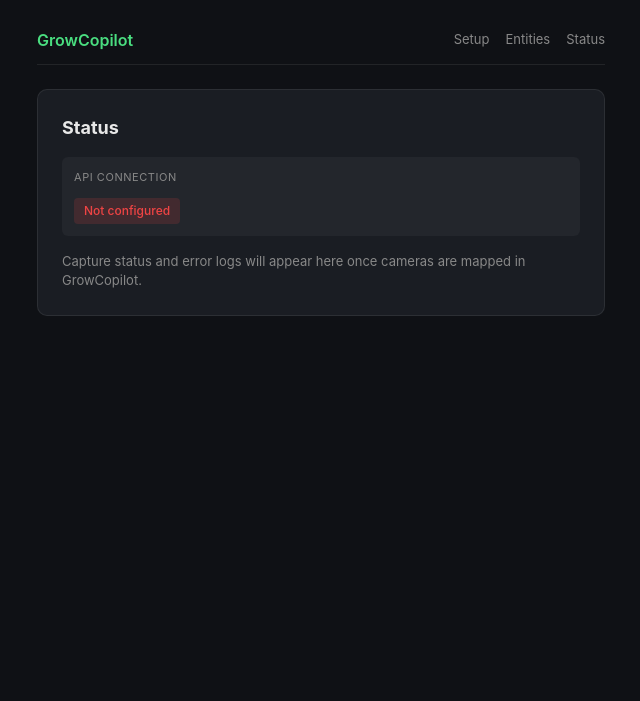
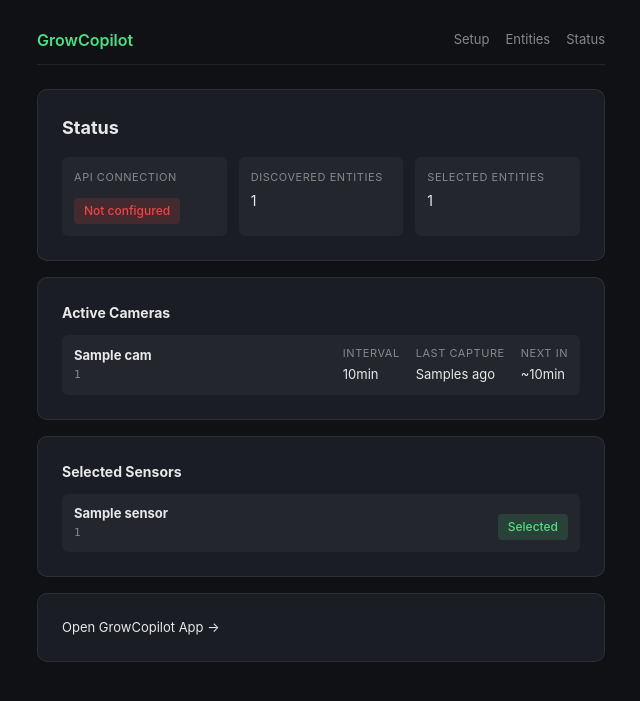
Before and after one commit to growcopilot/ha-addon, a Python web app: template growcopilot/src/web/templates/status.html in a window 1280 px wide. Shown: the top 701 px of the page, without its empty margins (319-959 px from the left). Run offline with Jinja, Linux system fonts and the light colour scheme; the template is opened without the code that fills it: most values are stand-ins (such as "Sample title", 1, 10 or a date in 2020).

Commit message:
Release v1.1.0

```diff
--- a/growcopilot/config.yaml
+++ b/growcopilot/config.yaml
@@ -1,5 +1,5 @@
 name: GrowCopilot
-version: 1.0.6
+version: 1.1.0
 slug: growcopilot
 description: AI-powered plant health monitoring — push camera snapshots to GrowCopilot
 url: https://growcopilot.ai
--- a/growcopilot/src/web/server.py
+++ b/growcopilot/src/web/server.py
@@ -10,11 +10,13 @@ from src.web.routes import setup_routes
 logger = logging.getLogger("growcopilot.web")
 TEMPLATES_DIR = Path(__file__).parent / "templates"
 
-async def start_server(port: int, gc_client, discovery_loop) -> None:
+async def start_server(port: int, gc_client, discovery_loop, capture_loop=None) -> None:
     app = web.Application()
     aiohttp_jinja2.setup(app, loader=jinja2.FileSystemLoader(str(TEMPLATES_DIR)))
     app["gc_client"] = gc_client
     app["discovery"] = discovery_loop
+    if capture_loop:
+        app["capture"] = capture_loop
     setup_routes(app)
     runner = web.AppRunner(app)
     await runner.setup()
--- a/growcopilot/src/web/templates/status.html
+++ b/growcopilot/src/web/templates/status.html
@@ -2,6 +2,7 @@
 {% block content %}
 <div class="panel">
   <h2>Status</h2>
+
   <div class="status-grid">
     <div class="status-item">
       <div class="label-small">API Connection</div>
@@ -9,7 +10,75 @@
         {% if has_token %}Connected{% else %}Not configured{% endif %}
       </div>
     </div>
+    <div class="status-item">
+      <div class="label-small">Discovered Entities</div>
+      <div>{{ discovered_count }}</div>
+    </div>
+    <div class="status-item">
+      <div class="label-small">Selected Entities</div>
+      <div>{{ selected_count }}</div>
+    </div>
   </div>
-  <p class="muted" style="margin-top: 16px;">Capture status and error logs will appear here once cameras are mapped in GrowCopilot.</p>
+</div>
+
+{% if camera_targets %}
+<div class="panel" style="margin-top: 16px;">
+  <h3>Active Cameras</h3>
+  <div class="entity-list">
+    {% for cam in camera_targets %}
+    <div class="entity-row">
+      <div class="entity-row-info">
+        <strong>{{ cam.friendlyName }}</strong>
+        <span class="muted">{{ cam.entityId }}</span>
+      </div>
+      <div class="entity-row-stats">
+        <div class="status-item">
+          <div class="label-small">Interval</div>
+          <div>{{ (cam.intervalSec / 60) | int }}min</div>
+        </div>
+        <div class="status-item">
+          <div class="label-small">Last capture</div>
+          <div>{% if cam.lastCapture is not none %}{{ cam.lastCapture }}s ago{% else %}waiting...{% endif %}</div>
+        </div>
+        <div class="status-item">
+          <div class="label-small">Next in</div>
+          <div>~{{ (cam.nextIn / 60) | int }}min</div>
+        </div>
+      </div>
+    </div>
+    {% endfor %}
+  </div>
+</div>
+{% endif %}
+
+{% if sensors %}
+<div class="panel" style="margin-top: 16px;">
+  <h3>Selected Sensors</h3>
+  <div class="entity-list">
+    {% for s in sensors %}
+    <div class="entity-row">
+      <div class="entity-row-info">
+        <strong>{{ s.friendlyName }}</strong>
+        <span class="muted">{{ s.entityId }}</span>
+      </div>
+      <div class="entity-row-stats">
+        <span class="status-badge status-badge--ok">Selected</span>
+      </div>
+    </div>
+    {% endfor %}
+  </div>
+</div>
+{% endif %}
+
+{% if not camera_targets and not sensors %}
+<div class="panel" style="margin-top: 16px;">
+  <p class="muted">No cameras or sensors mapped yet. Select entities on the <a href="{{ base }}/entities">Entities</a> page, then map them to grow spaces in <a href="https://app.growcopilot.ai/settings/connected-devices" target="_blank" rel="noopener">GrowCopilot</a>.</p>
+</div>
+{% endif %}
+
+<div class="panel" style="margin-top: 16px;">
+  <p style="font-size: 13px;">
+    <a href="https://app.growcopilot.ai" target="_blank" rel="noopener" style="color: var(--accent);">Open GrowCopilot App &rarr;</a>
+  </p>
 </div>
 {% endblock %}
--- a/growcopilot/static/style.css
+++ b/growcopilot/static/style.css
@@ -37,3 +37,14 @@ body { font-family: -apple-system, BlinkMacSystemFont, "Segoe UI", Roboto, sans-
 .status-grid { display: grid; grid-template-columns: repeat(auto-fit, minmax(150px, 1fr)); gap: 12px; margin-top: 16px; }
 .status-item { background: var(--surface-raised); padding: 12px; border-radius: 6px; }
 .label-small { font-size: 11px; text-transform: uppercase; letter-spacing: 0.05em; color: var(--muted); margin-bottom: 4px; }
+.panel h3 { font-size: 14px; margin-bottom: 12px; color: var(--text); }
+.entity-list { display: flex; flex-direction: column; gap: 8px; }
+.entity-row { display: flex; justify-content: space-between; align-items: center; gap: 12px; padding: 10px 12px; background: var(--surface-raised); border-radius: 6px; flex-wrap: wrap; }
+.entity-row-info { display: flex; flex-direction: column; gap: 2px; min-width: 0; }
+.entity-row-info strong { font-size: 13px; }
+.entity-row-info .muted { font-size: 11px; font-family: monospace; }
+.entity-row-stats { display: flex; gap: 16px; align-items: center; }
+.entity-row-stats .status-item { padding: 0; background: none; }
+.entity-row-stats .status-item div:not(.label-small) { font-size: 13px; }
+.panel a { color: var(--green); text-decoration: none; }
+.panel a:hover { text-decoration: underline; }
```
Also changed, not shown: growcopilot/run.py (+8 -27 lines), growcopilot/src/web/routes.py (+39 -1 lines), growcopilot/CHANGELOG.md, growcopilot/icon.png (added).
